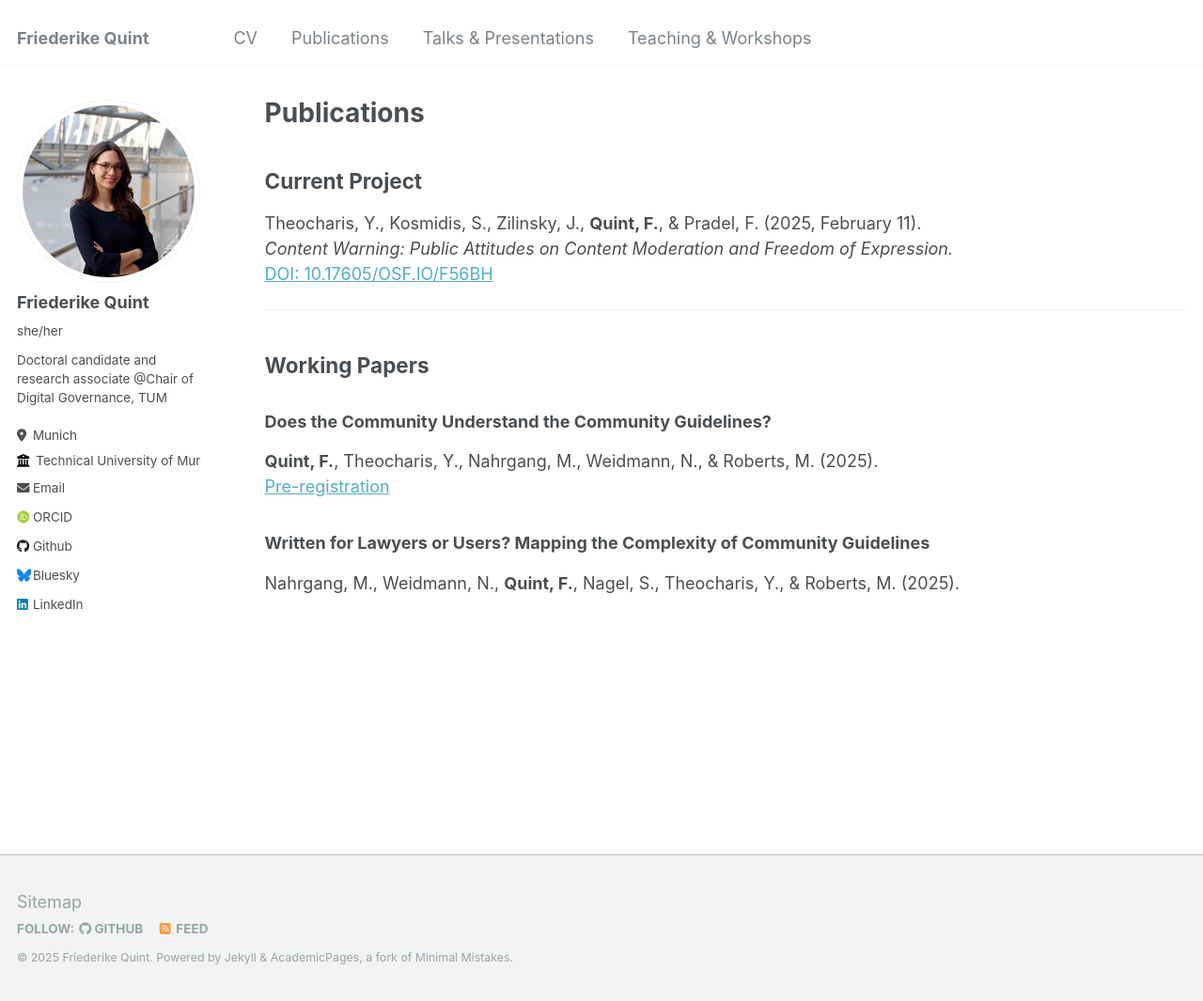
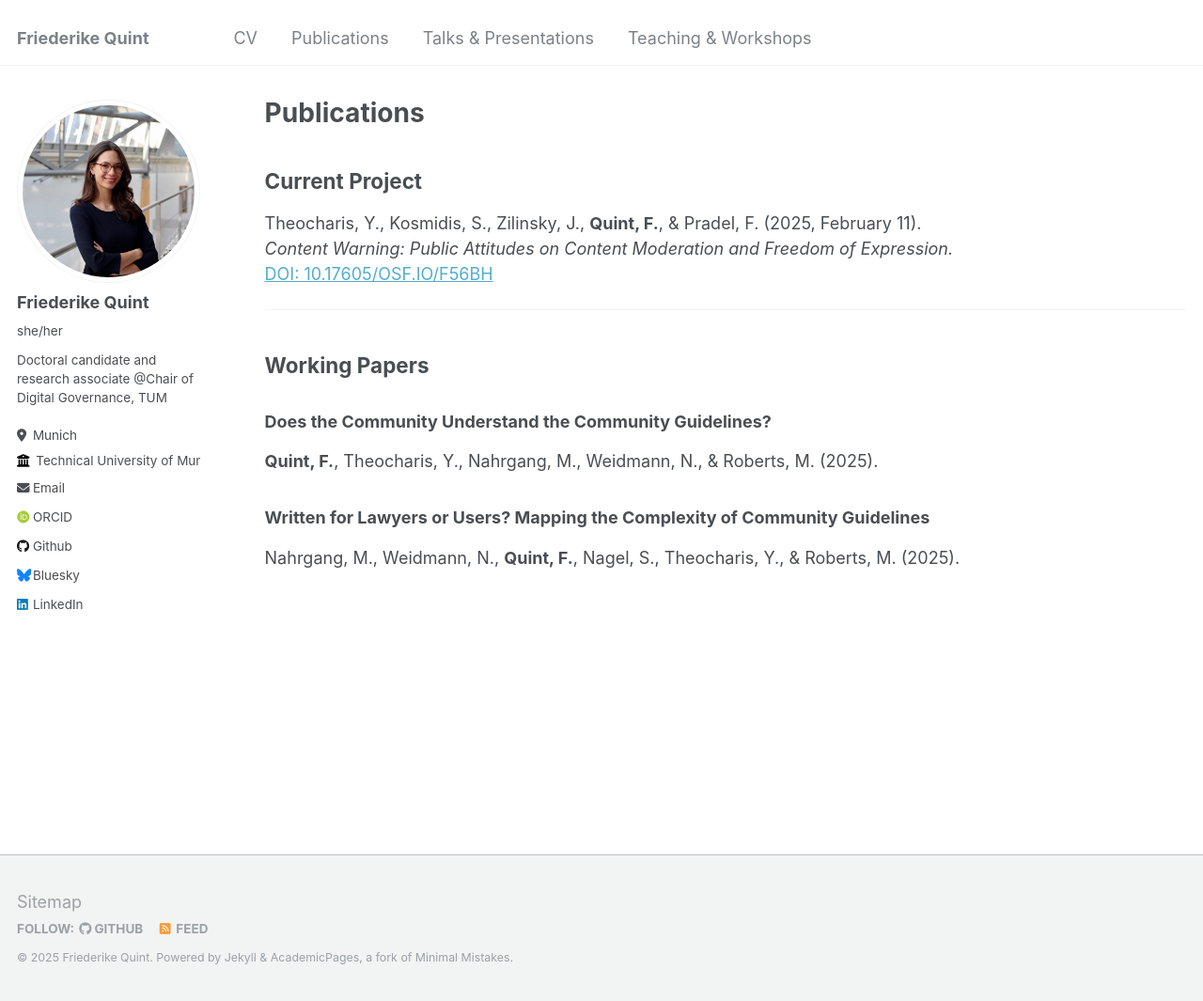
Before and after one commit to friederikequint/friederikequint.github.io, a Jekyll site: the page built from _pages/publications.md, in a window 1280 px wide and 1065 px high. Shown: the whole window at 94% size. Built offline with Jekyll 4.4.1, drawn with Linux system fonts in a browser that asks for light colours; some web fonts are replaced.

Commit message:
Update publications.md

```diff
--- a/_pages/publications.md
+++ b/_pages/publications.md
@@ -17,7 +17,7 @@ Theocharis, Y., Kosmidis, S., Zilinsky, J., **Quint, F.**, & Pradel, F. (2025, F
 
 ### Does the Community Understand the Community Guidelines?
 **Quint, F.**, Theocharis, Y., Nahrgang, M., Weidmann, N., & Roberts, M. (2025).
-[Pre-registration](https://osf.io/ud93k/){:target="_blank"}
+
 
 ### Written for Lawyers or Users? Mapping the Complexity of Community Guidelines
 Nahrgang, M., Weidmann, N., **Quint, F.**, Nagel, S., Theocharis, Y., & Roberts, M. (2025).
```
